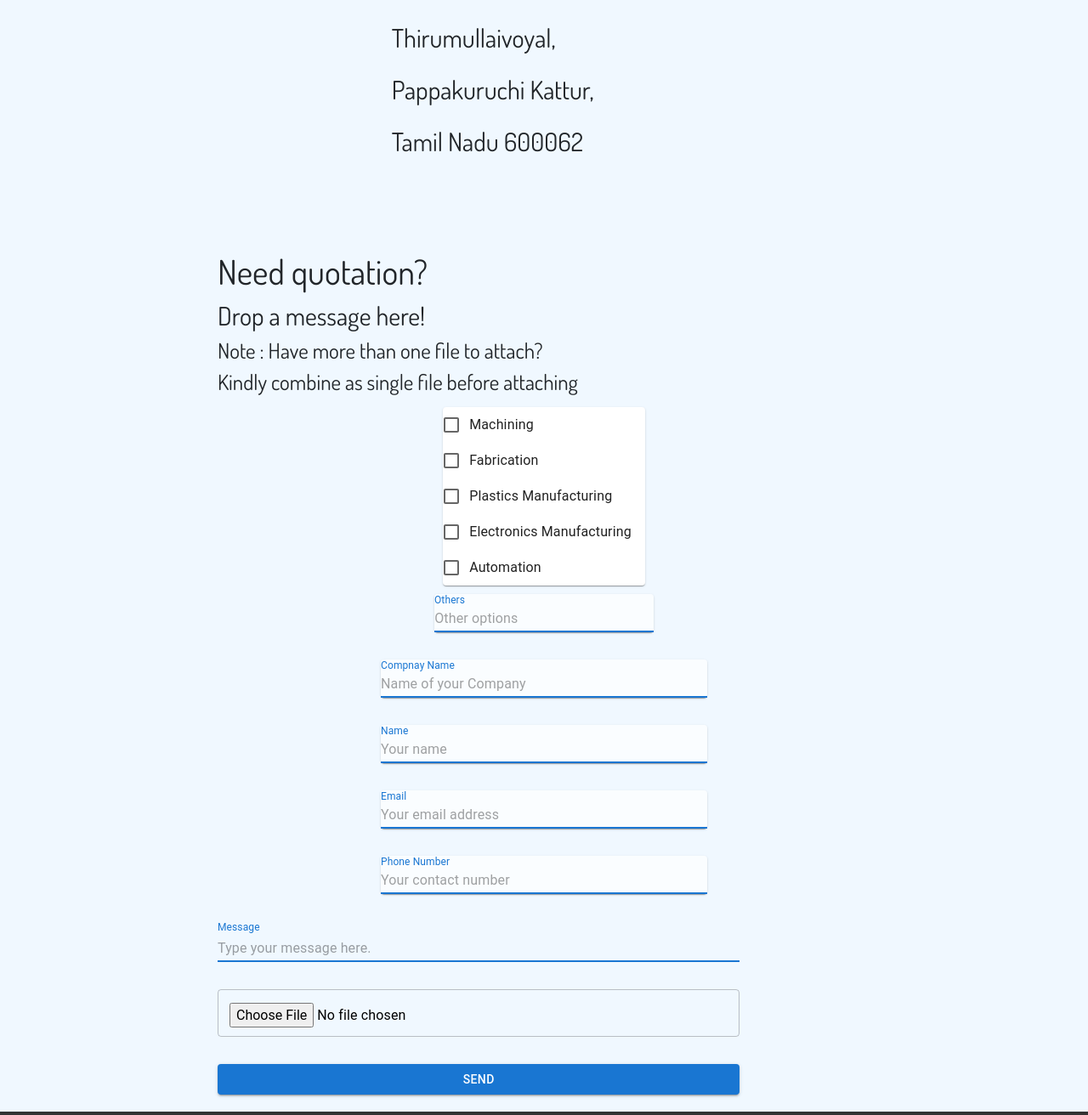
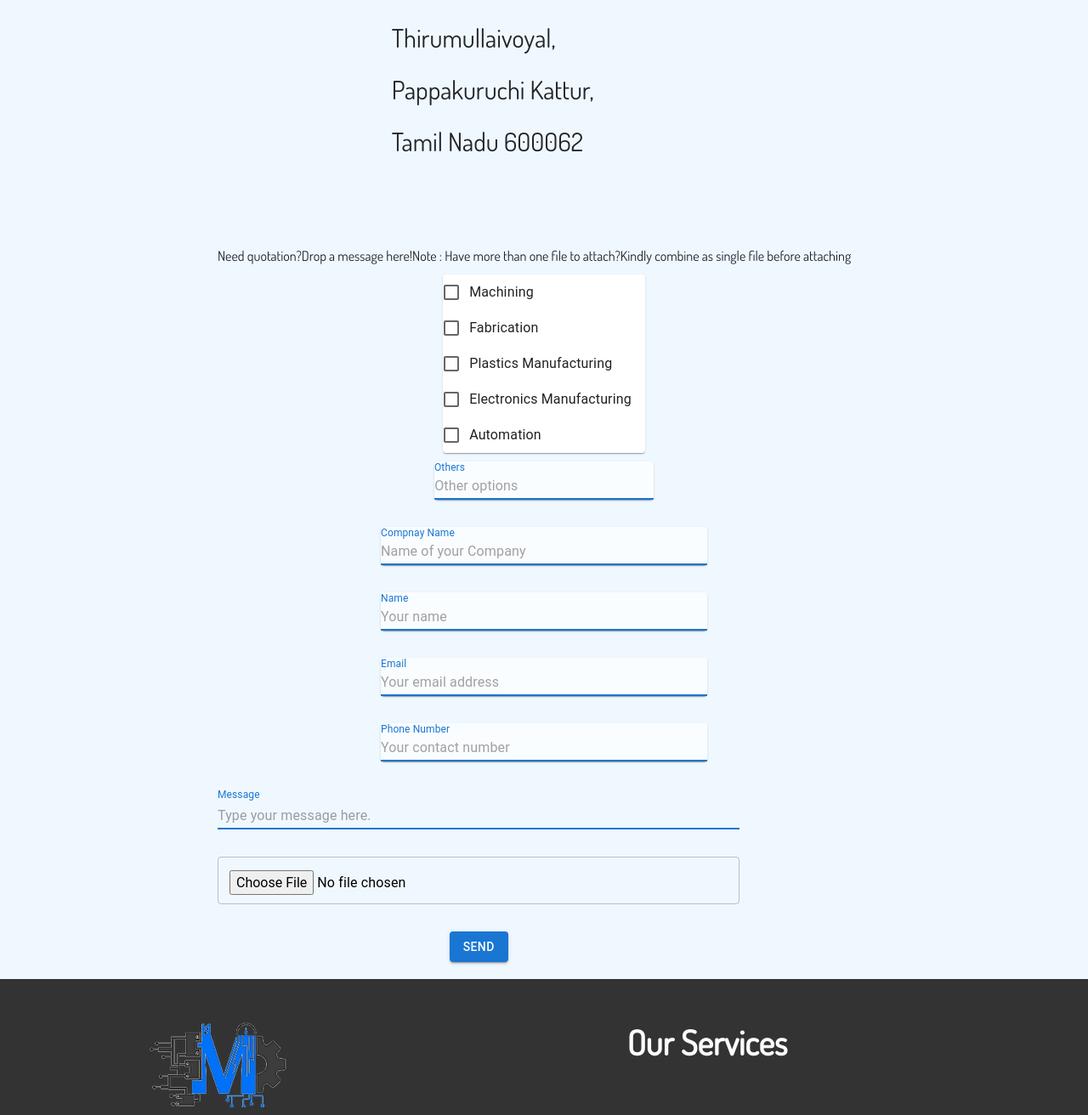
Before and after one commit to Selvam6994/mechno_clientside_update, a React (Vite) app: page /contact in a window 1280 px wide. Shown: the part 934-2246 px from the top of the page at 85% size. Built offline with nearby package versions, Linux system fonts and the light colour scheme.

Commit message:
basic changes

```diff
--- a/src/Contactus.jsx
+++ b/src/Contactus.jsx
@@ -25,7 +25,7 @@ import { green, orange, pink, red } from "@mui/material/colors";
 
 function Contactus() {
   // Media query
-  const contactSetionWidth = useMediaQuery("(min-width:645px)");
+  // const contactSetionWidth = useMediaQuery("(min-width:645px)");
   const contactPageContentWidth = useMediaQuery("(min-width:910px)");
   const quotationSectionWidth = useMediaQuery("(min-width:1330px)");
 
@@ -179,7 +179,7 @@ function Contactus() {
           </div>
         </div>
         <div className="quotationSection">
-          <div className="textArea">
+          <div className={quotationSectionWidth==true?"textArea":"textAreaMobile"}>
             <span>Need quotation?</span>
             <span>Drop a message here!</span>
             <span>Note : Have more than one file to attach?</span>
@@ -481,6 +481,7 @@ function Contactus() {
                       </FormControl>
                     </motion.div>
                     {/* form text fiels ends */}
+                    <div style={{display:"flex",justifyContent:"center"}}>
                     <Button
                       type="submit"
                       variant="contained"
@@ -497,6 +498,7 @@ function Contactus() {
                     >
                       {loading != true ? "Send" : "Please Wait..."}
                     </Button>
+                    </div>
                   </div>
                 </Box>
               ) : (
@@ -537,6 +539,7 @@ function Contactus() {
                       We received your mail, our team will get back to you
                       soon.
                     </h3>
+                    <div style={{display:"flex",justifyContent:"center"}}>
                     <Button
                       variant="contained"
                       color="error"
@@ -548,10 +551,12 @@ function Contactus() {
                     >
                       Back
                     </Button>
+                    </div>
                   </Paper>
                 </Box>
               </motion.div>
               )}
+
             </form>
           </div>
         </div>
```
Lines whose indentation alone changed are shown as unchanged.
